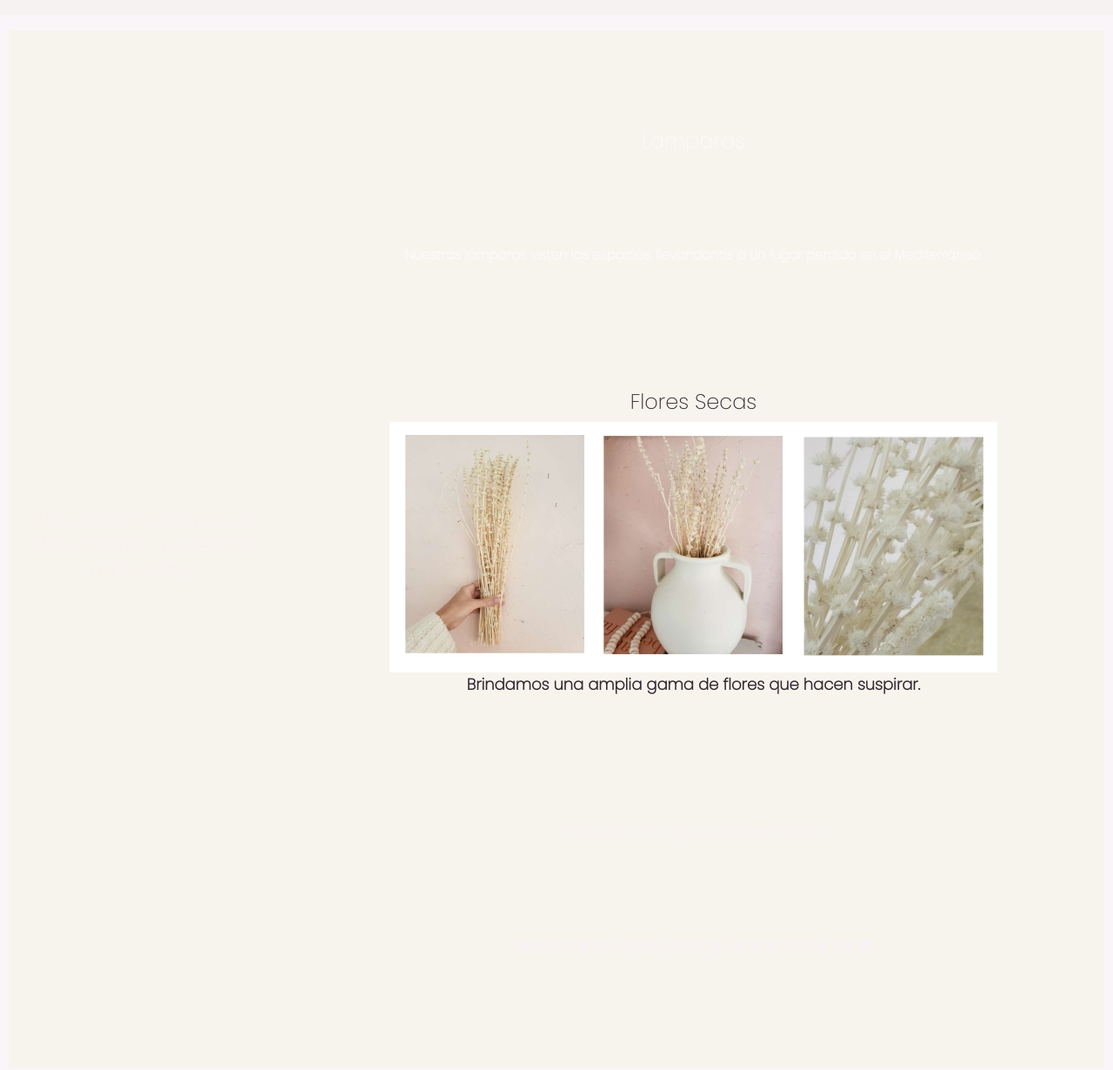
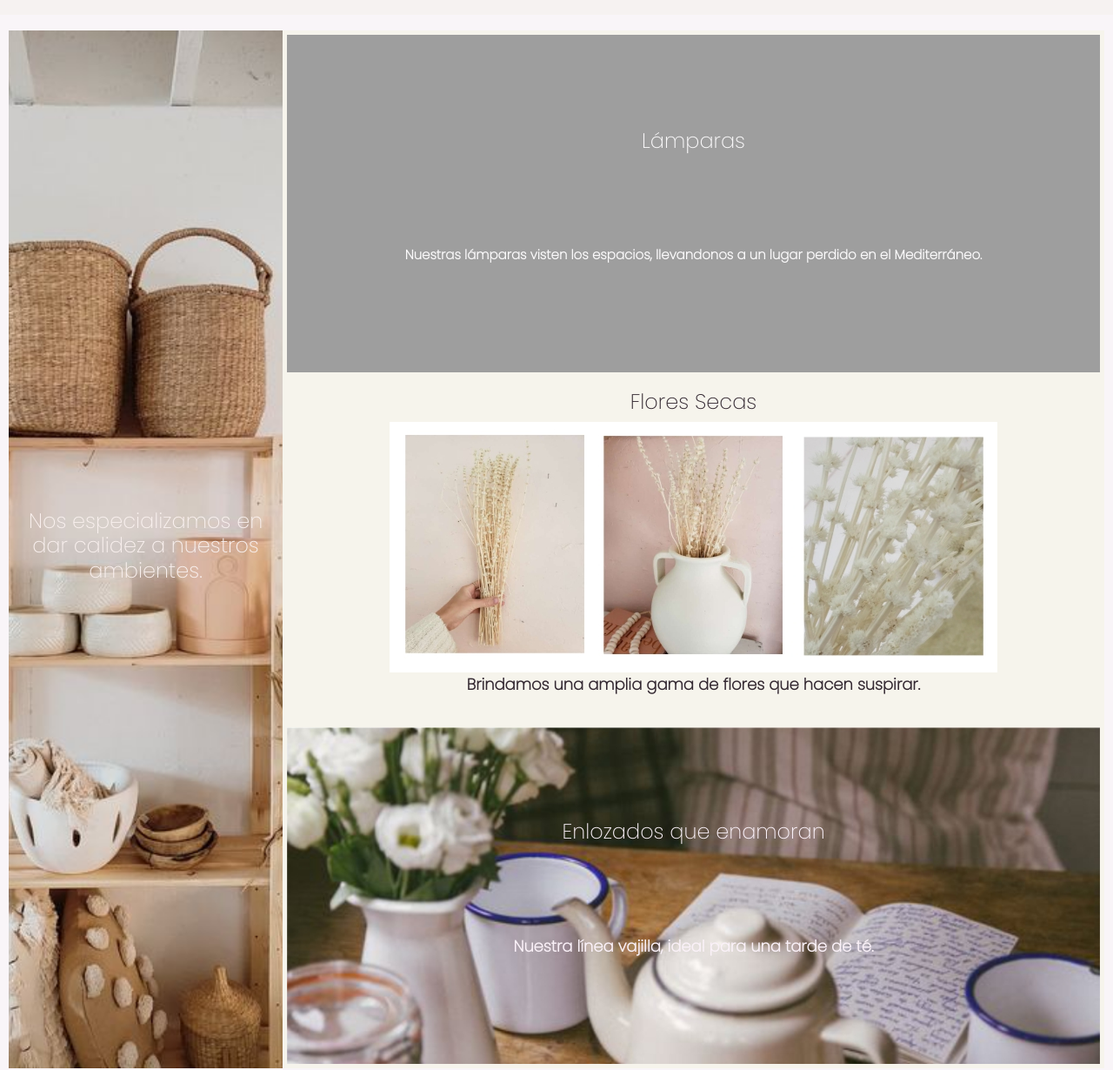
Before and after one commit to Fcosta88/deco-flora-okk, a website: page servicios.html in a window 1280 px wide. Shown: the part 103-1333 px from the top of the page at 87% size. Drawn offline with nearby package versions, Linux system fonts and the light colour scheme; the site is published under a folder, as on GitHub Pages, so addresses that start at the root find nothing.

Commit message:
se cambio fotos de servicios

```diff
--- a/secciones/_servicios.scss
+++ b/secciones/_servicios.scss
@@ -1,3 +1,5 @@
+
+
 .grilla {
     display: grid;
     grid-template-columns: 7fr 8fr 8fr 5fr;
@@ -14,14 +16,14 @@
 
 .aside {
     grid-area: aside;
-    background-image: url(/imagenes/aside.jpeg);
+    background-image: url(../imagenes/aside.jpeg);
     background-size: cover;
     background-repeat: no-repeat;
     text-align: center;
     align-items: center;
     display: flex;
     background-position: center;
-    font-family: Impact, Haettenschweiler, 'Arial Narrow Bold', sans-serif;
+ font-family: 'Gill Sans', 'Gill Sans MT', Calibri, 'Trebuchet MS', sans-serif;
 
 
 
@@ -29,7 +31,7 @@
 
 .section1 {
     grid-area: section1;
-    background-image: url(/imagenes/section1.jpg);
+    background-image: url(../imagenes/section1.jpg);
     background-size: cover;
     background-repeat: no-repeat;
     background-attachment: fixed;
@@ -66,7 +68,7 @@
 
 .section3 {
     grid-area: section3;
-    background-image: url(/imagenes/section3.jpg);
+    background-image: url(../imagenes/section3.jpg);
     background-size: cover;
     background-repeat: no-repeat;
 
```
Also changed, not shown: productos.html (+1 -1 lines), css/style.css.
